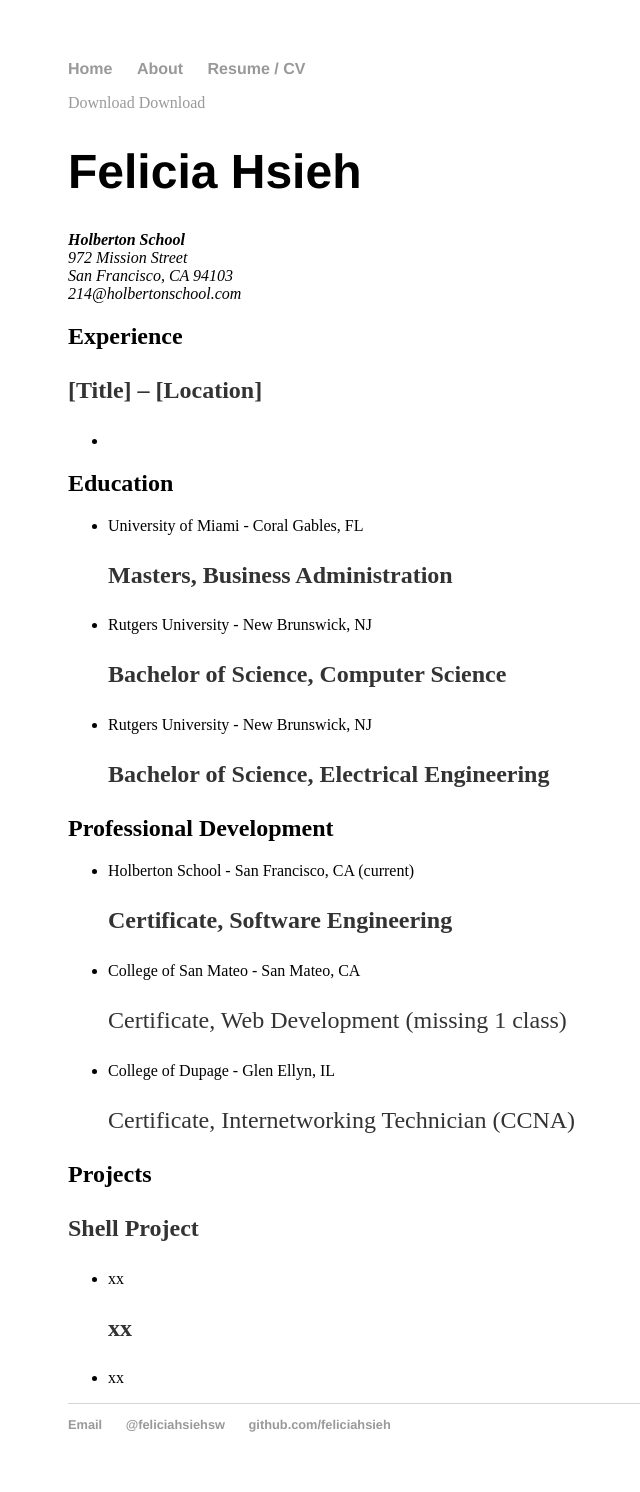
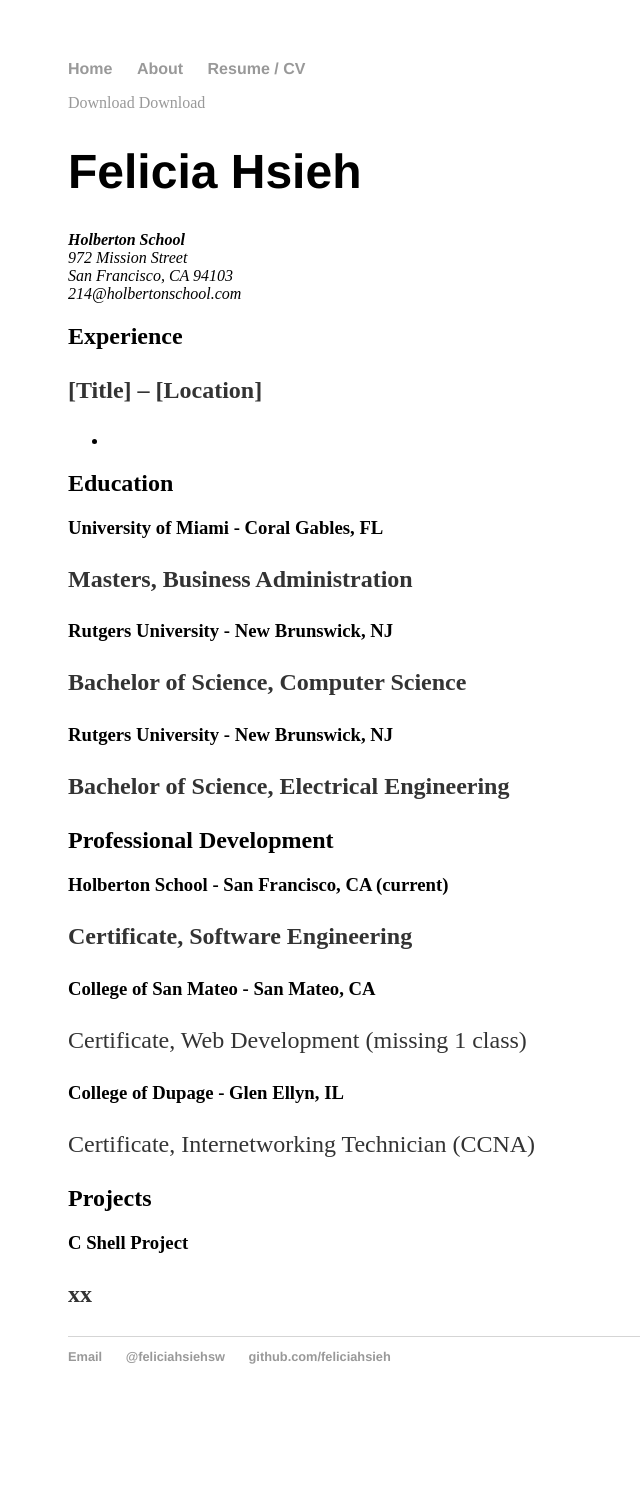
Before and after one commit to feliciahsieh/feliciahsieh.github.io, a Jekyll site: the page built from cv/index.html, in a window 1280 px wide. Shown: the whole page, without its empty margins (124-764 px from the left). Built offline with Jekyll 4.4.1, drawn with Linux system fonts in a browser that asks for light colours; after the commit the page ends 1424 px from its top, so only the background shows below that.

Commit message:
Removing <UL> tags

```diff
--- a/cv/index.html
+++ b/cv/index.html
@@ -21,30 +21,26 @@ title: Resume
     </ul>
 
     <h2>Education</h2>
-    <ul>
-		<li>University of Miami - Coral Gables, FL
-			<p><strong>Masters, Business Administration</strong></p></li>
-		<li>Rutgers University - New Brunswick, NJ
-			<p><strong>Bachelor of Science, Computer Science</strong></p></li>
-		<li>Rutgers University - New Brunswick, NJ
-			<p><strong>Bachelor of Science, Electrical Engineering</strong></p></li>
-	</ul>
+	<h3>University of Miami - Coral Gables, FL</h3>
+	<p><strong>Masters, Business Administration</strong></p>
 
-	<h2>Professional Development</h2>
-	<ul>
-		<li>Holberton School - San Francisco, CA (current)
-			<p><strong>Certificate, Software Engineering</strong></p></li>
-		<li>College of San Mateo - San Mateo, CA
-			<p>Certificate, Web Development (missing 1 class)</p></li>
-		<li>College of Dupage - Glen Ellyn, IL
-			<p>Certificate, Internetworking Technician (CCNA)</p></li>
-	</ul>
+	<h3>Rutgers University - New Brunswick, NJ</h3>
+	<p><strong>Bachelor of Science, Computer Science</strong></p>
 
-	<h2>Projects</h2>
-	<p><strong>Shell Project</strong>
-	<ul>
-		<li>xx
-			<p><strong>xx</strong></li>
-		<li>xx</li>
-	</ul>
+	<h3>Rutgers University - New Brunswick, NJ</h3>
+	<p><strong>Bachelor of Science, Electrical Engineering</strong></p>
+
+    <h2>Professional Development</h2>
+	<h3>Holberton School - San Francisco, CA (current)</h3>
+	<p><strong>Certificate, Software Engineering</strong></p>
+
+	<h3>College of San Mateo - San Mateo, CA</h3>
+	<p>Certificate, Web Development (missing 1 class)</p>
+
+	<h3>College of Dupage - Glen Ellyn, IL</h3>
+	<p>Certificate, Internetworking Technician (CCNA)</p>
+
+    <h2>Projects</h2>
+	<h3>C Shell Project</h3>
+	<p><strong>xx</strong></p>
 </div>
```
